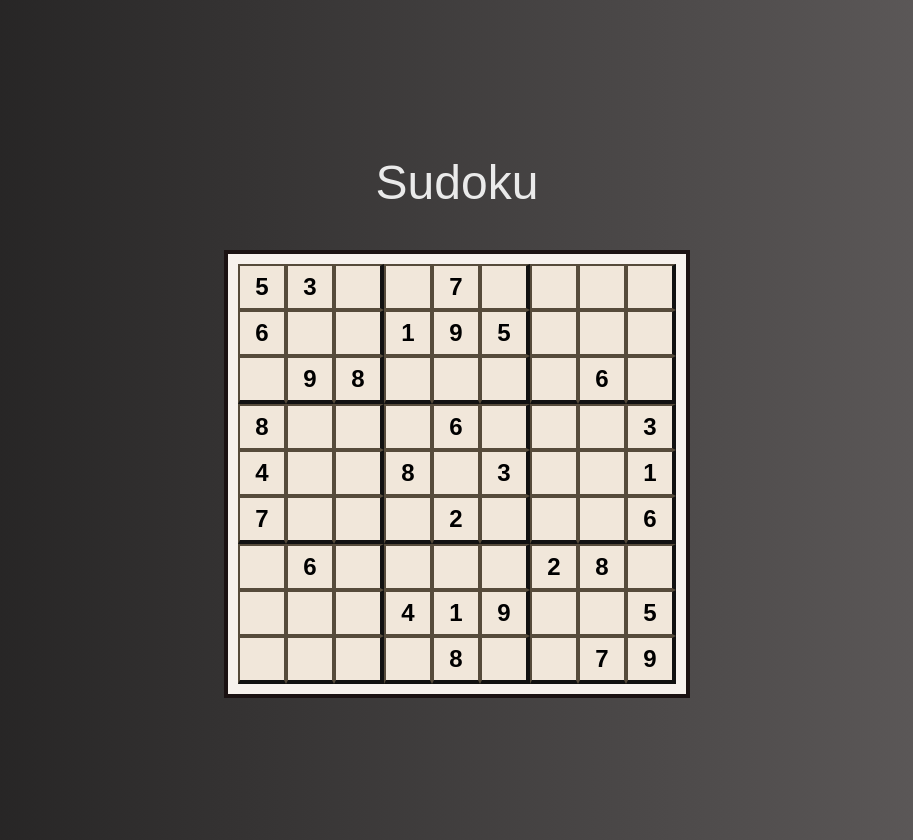
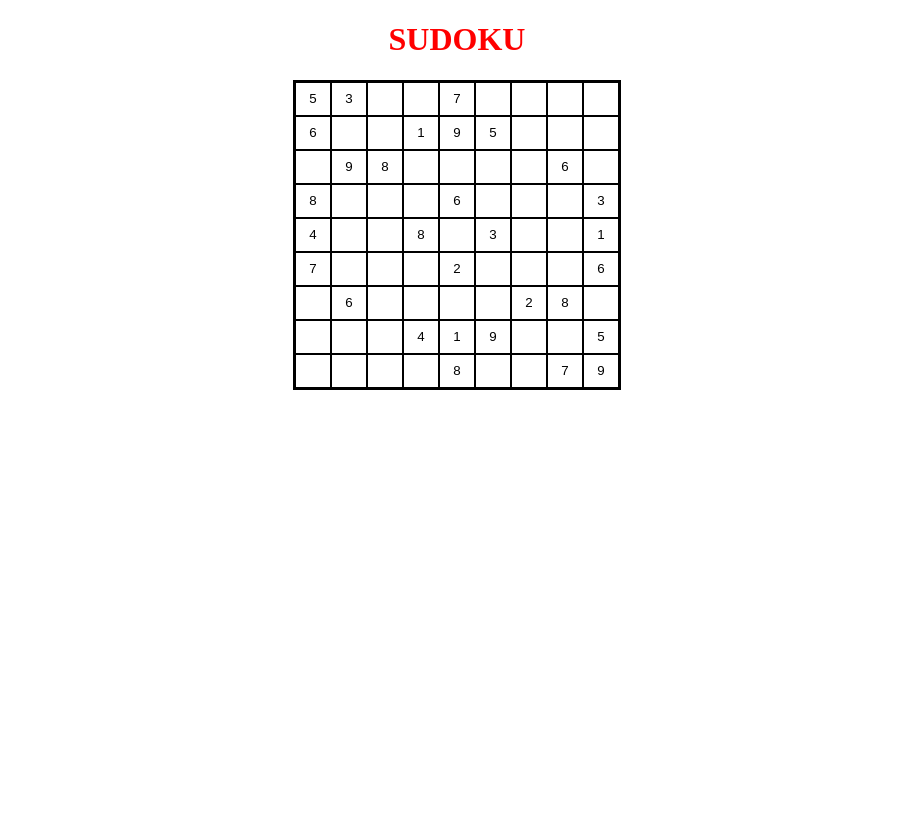
Before and after one commit to MarwaRiyaz/Sudoku, a React (Vite) app: page / in a window 1280 px wide. Shown: the whole page, without its empty margins (183-1096 px from the left). After the commit the page ends 800 px from the top, so only its background shows below. Built offline with nearby package versions, Linux system fonts and the light colour scheme; the HTML template or start-up script is replaced by a standard one; a web font is replaced by a local one.

Commit message:
Added error handling for pre-filled numbers, input validation for user moves, and visual feedback for errors. Highlighted rule violations in pink and differentiate editable/non-editable cells by color.

```diff
--- a/src/App.jsx
+++ b/src/App.jsx
@@ -1,5 +1,4 @@
-import React, { useState } from 'react';
-import './App.css';
+import React, { useState, useEffect } from 'react';
 
 const initialBoard = [
   [5, 3, '', '', 7, '', '', '', ''],
@@ -13,97 +12,76 @@ const initialBoard = [
   ['', '', '', '', 8, '', '', 7, 9],
 ];
 
-const isValidMove = (board, row, col, value) => {
-  // Check row for duplicates
-  for (let i = 0; i < 9; i++) {
-    if (board[row][i] === value && i !== col) {
-      return false; // Duplicate found in the row
-    }
-  }
 
-  // Check column for duplicates
-  for (let i = 0; i < 9; i++) {
-    if (board[i][col] === value && i !== row) {
-      return false; // Duplicate found in the column
-    }
-  }
-
-  // Check the 3x3 grid for duplicates
-  const startRow = Math.floor(row / 3) * 3;
-  const startCol = Math.floor(col / 3) * 3;
-  for (let r = startRow; r < startRow + 3; r++) {
-    for (let c = startCol; c < startCol + 3; c++) {
-      if (board[r][c] === value && (r !== row || c !== col)) {
-        return false; // Duplicate found in the 3x3 grid
-      }
-    }
-  }
-
-  return true; // No duplicates found, valid move
-};
-
-const checkRowForAdjacentDuplicates = (board, row) => {
-  const errors = [];
-  const seen = {};
-
-  for (let col = 0; col < 9; col++) {
-    const value = board[row][col];
-    if (value) {
-      if (seen[value]) {
-        errors.push({ rowIndex: row, colIndex: col });
-        errors.push({ rowIndex: row, colIndex: seen[value] });
-      } else {
-        seen[value] = col;
-      }
-    }
-  }
-
-  return errors;
-};
-
-const App = () => {
+const SudokuGame = () => {
   const [board, setBoard] = useState(initialBoard);
   const [errors, setErrors] = useState([]);
 
+  useEffect(() => {
+    checkAllErrors(board);
+  }, []);
+
+  const checkAllErrors = (currentBoard) => {
+    const newErrors = [];
+    for (let i = 0; i < 9; i++) {
+      newErrors.push(...checkUnit(currentBoard, i, 'row'));
+      newErrors.push(...checkUnit(currentBoard, i, 'column'));
+      newErrors.push(...checkUnit(currentBoard, i, 'grid'));
+    }
+    setErrors(newErrors);
+  };
+
+  const checkUnit = (currentBoard, index, unitType) => {
+    const unitErrors = [];
+    const seen = {};
+    for (let i = 0; i < 9; i++) {
+      let value, position;
+      if (unitType === 'row') {
+        value = currentBoard[index][i];
+        position = { row: index, col: i };
+      } else if (unitType === 'column') {
+        value = currentBoard[i][index];
+        position = { row: i, col: index };
+      } else {
+        const row = Math.floor(index / 3) * 3 + Math.floor(i / 3);
+        const col = (index % 3) * 3 + (i % 3);
+        value = currentBoard[row][col];
+        position = { row, col };
+      }
+      if (value !== '') {
+        if (seen[value]) {
+          unitErrors.push(position);
+          unitErrors.push(seen[value]);
+        } else {
+          seen[value] = position;
+        }
+      }
+    }
+    return unitErrors;
+  };
+
   const handleChange = (rowIndex, colIndex, value) => {
-    // Validate input as empty or a number between 1 and 9
     if (value === '' || /^[1-9]$/.test(value)) {
       const newBoard = board.map((row, rIndex) =>
         row.map((cell, cIndex) =>
           rIndex === rowIndex && cIndex === colIndex ? value : cell
         )
       );
-
-      // Reset errors for the current cell
-      const newErrors = errors.filter(
-        (error) => error.rowIndex !== rowIndex || error.colIndex !== colIndex
-      );
-
-      // Validate the move and add to errors if invalid
-      if (value !== '' && !isValidMove(newBoard, rowIndex, colIndex, value)) {
-        newErrors.push({ rowIndex, colIndex });
-      }
-
-      // Check for adjacent duplicates in the row
-      newErrors.push(...checkRowForAdjacentDuplicates(newBoard, rowIndex));
-
       setBoard(newBoard);
-      setErrors(newErrors);
+      checkAllErrors(newBoard);
     }
   };
 
   const isError = (rowIndex, colIndex) => {
-    return errors.some(
-      (error) => error.rowIndex === rowIndex && error.colIndex === colIndex
-    );
+    return errors.some(error => error.row === rowIndex && error.col === colIndex);
   };
 
   return (
-    <div className="App">
-      <h1>Sudoku</h1>
-      <div className="board">
+    <div style={{ textAlign: 'center' }}>
+      <h1 style={{ color: 'red' }}>SUDOKU</h1>
+      <div style={{ display: 'inline-block', border: '2px solid black' }}>
         {board.map((row, rowIndex) => (
-          <div key={rowIndex} className="row">
+          <div key={rowIndex} style={{ display: 'flex' }}>
             {row.map((cell, colIndex) => (
               <input
                 key={colIndex}
@@ -111,7 +89,15 @@ const App = () => {
                 value={cell}
                 onChange={(e) => handleChange(rowIndex, colIndex, e.target.value)}
                 maxLength="1"
-                className={isError(rowIndex, colIndex) ? 'error' : ''}
+                style={{
+                  width: '30px',
+                  height: '30px',
+                  textAlign: 'center',
+                  border: '1px solid black',
+                  backgroundColor: isError(rowIndex, colIndex) ? 'pink' : 'white',
+                  color: initialBoard[rowIndex][colIndex] === '' ? 'blue' : 'black',
+                }}
+                readOnly={initialBoard[rowIndex][colIndex] !== ''}
               />
             ))}
           </div>
@@ -121,4 +107,4 @@ const App = () => {
   );
 };
 
-export default App;
+export default SudokuGame;
```
